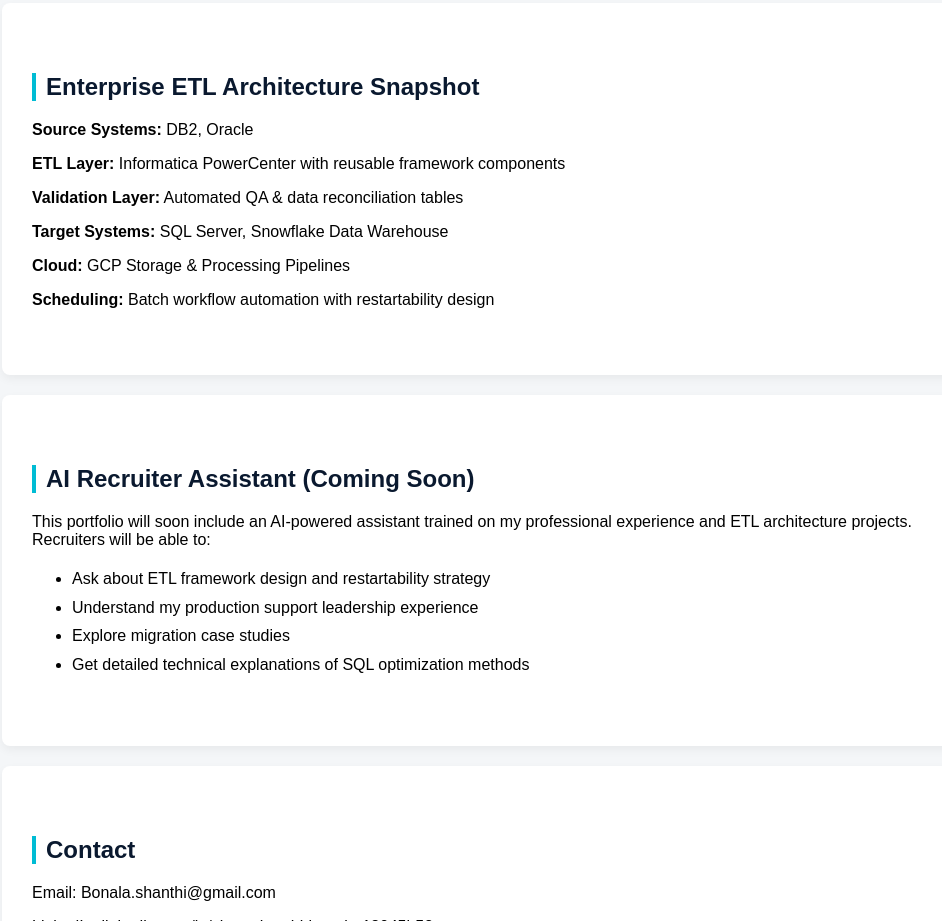
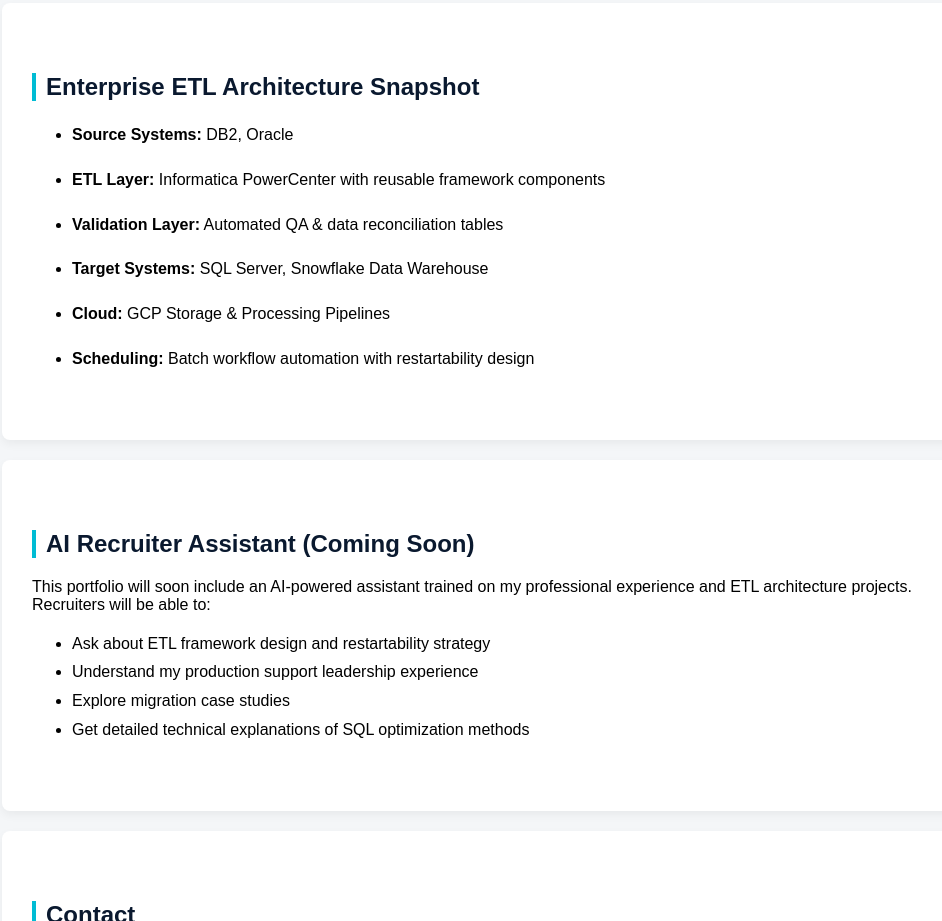
Before and after one commit to ViswaBonala/viswashanthi-portfolio, a plain HTML site: page index.html in a window 1280 px wide. Shown: the part 2040-2961 px from the top of the page, without its empty margins (133-1075 px from the left). Drawn offline with Linux system fonts and the light colour scheme.

Commit message:
Update index.html

```diff
--- a/index.html
+++ b/index.html
@@ -65,12 +65,14 @@
 </section>
 <section>
     <h2>Enterprise ETL Architecture Snapshot</h2>
-    <p><strong>Source Systems:</strong> DB2, Oracle</p>
-    <p><strong>ETL Layer:</strong> Informatica PowerCenter with reusable framework components</p>
-    <p><strong>Validation Layer:</strong> Automated QA & data reconciliation tables</p>
-    <p><strong>Target Systems:</strong> SQL Server, Snowflake Data Warehouse</p>
-    <p><strong>Cloud:</strong> GCP Storage & Processing Pipelines</p>
-    <p><strong>Scheduling:</strong> Batch workflow automation with restartability design</p>
+    <ul>
+        <li><strong>Source Systems:</strong> DB2, Oracle</p>
+        <li><strong>ETL Layer:</strong> Informatica PowerCenter with reusable framework components</p>
+        <li><strong>Validation Layer:</strong> Automated QA & data reconciliation tables</p>
+        <li><strong>Target Systems:</strong> SQL Server, Snowflake Data Warehouse</p>
+        <li><strong>Cloud:</strong> GCP Storage & Processing Pipelines</p>
+        <li><strong>Scheduling:</strong> Batch workflow automation with restartability design</p>
+     </ul>
 </section>
 <section>
     <h2>AI Recruiter Assistant (Coming Soon)</h2>
```
